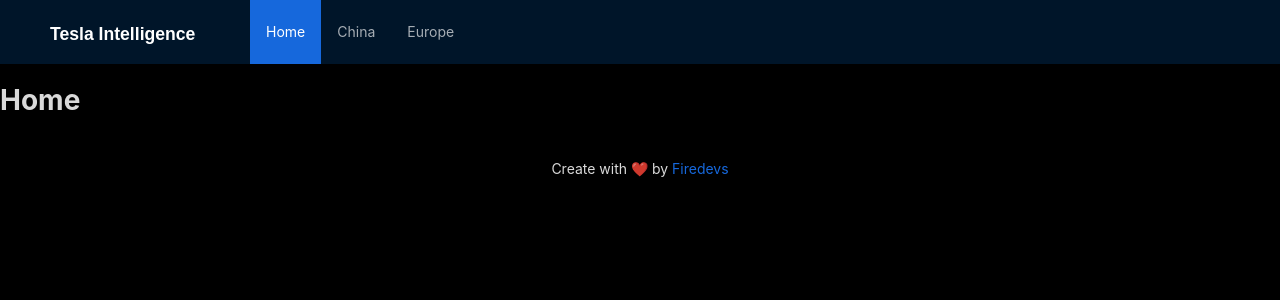
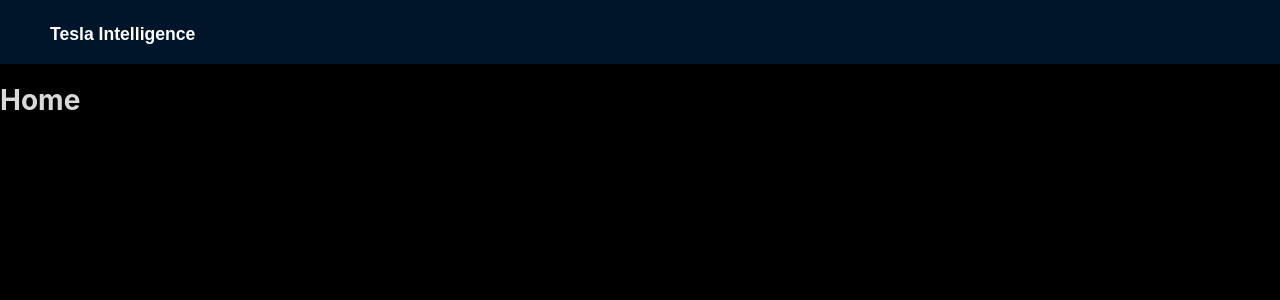
Before and after one commit to firedevs-team/tesla-intelligence, a React (Vite) app: page / in a window 1280 px wide. Shown: the top 300 px of the page. Built offline with nearby package versions, Linux system fonts and the light colour scheme.

Commit message:
feature(project): keep just one page for now

```diff
--- a/src/App.tsx
+++ b/src/App.tsx
@@ -1,13 +1,11 @@
 import { ConfigProvider, Layout, Menu, theme } from "antd";
-import { Link, Route, Routes, useNavigate } from "react-router";
-import { ChinaPage, EuropePage, HomePage } from "./pages";
+import { Link, Navigate, Route, Routes } from "react-router";
+import styles from "./App.module.css";
 import logo from "./assets/logo.svg";
-import styles from "./App.module.css";
-const { Header, Footer } = Layout;
+import { HomePage } from "./pages";
+const { Header } = Layout;
 
 const App: React.FC = () => {
-  let navigate = useNavigate();
-
   return (
     <ConfigProvider
       theme={{
@@ -28,43 +26,16 @@ const App: React.FC = () => {
             theme="dark"
             mode="horizontal"
             defaultSelectedKeys={["home"]}
-            items={[
-              {
-                key: "home",
-                label: "Home",
-                onClick: () => {
-                  navigate("/");
-                },
-              },
-              {
-                key: "china",
-                label: "China",
-                onClick: () => {
-                  navigate("/china");
-                },
-              },
-              {
-                key: "europe",
-                label: "Europe",
-                onClick: () => {
-                  navigate("/europe");
-                },
-              },
-            ]}
+            items={[]}
             style={{ flex: 1, minWidth: 0 }}
           />
         </Header>
         <Layout>
           <Routes>
             <Route index element={<HomePage />} />
-            <Route path="china" element={<ChinaPage />} />
-            <Route path="europe" element={<EuropePage />} />
+            <Route path="*" element={<Navigate to="/" replace />} />
           </Routes>
         </Layout>
-        <Footer style={{ textAlign: "center" }}>
-          Create with ❤️ by{" "}
-          <a href="https://github.com/firedevs-team">Firedevs</a>
-        </Footer>
       </Layout>
     </ConfigProvider>
   );
--- a/src/pages/china/index.tsx
+++ /dev/null
@@ -1,11 +0,0 @@
-import { Layout } from "antd";
-
-const { Content } = Layout;
-
-const China: React.FC = () => (
-  <Content>
-    <h1>China</h1>
-  </Content>
-);
-
-export default China;
--- a/src/pages/europe/index.tsx
+++ /dev/null
@@ -1,11 +0,0 @@
-import { Layout } from "antd";
-
-const { Content } = Layout;
-
-const Europe: React.FC = () => (
-  <Content>
-    <h1>Europe</h1>
-  </Content>
-);
-
-export default Europe;
--- a/src/pages/index.ts
+++ b/src/pages/index.ts
@@ -1,5 +1,3 @@
 import HomePage from "./home";
-import ChinaPage from "./china";
-import EuropePage from "./europe";
 
-export { HomePage, ChinaPage, EuropePage };
+export { HomePage };
```
Also changed, not shown: src/pages/china/index.module.css (deleted), src/pages/europe/index.module.css (deleted).
